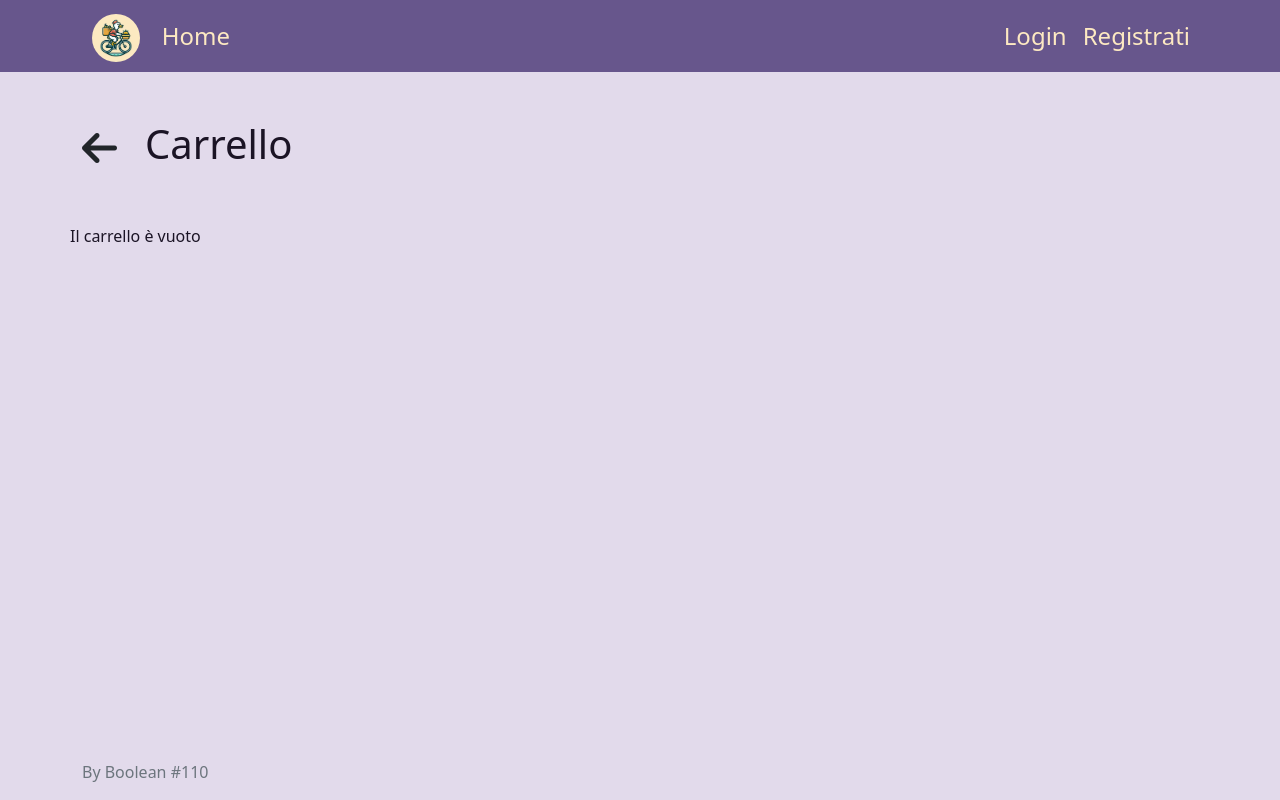
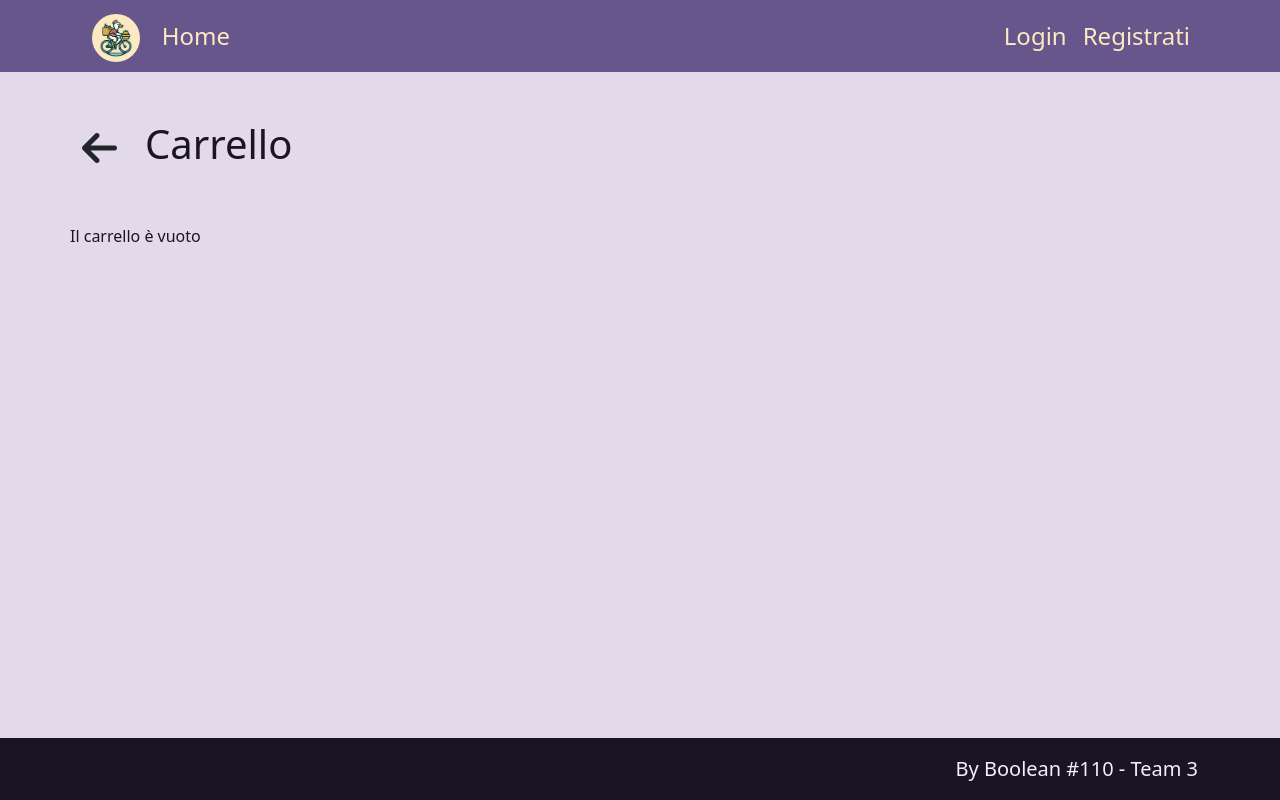
Before and after one commit to FedericoMorrillo/DeliverBoo-Front-end, a Vue app: page /cart in a window 1280 px wide. Built offline with nearby package versions, Linux system fonts and the light colour scheme.

Commit message:
fix: layout

```diff
--- a/src/components/FooterArea.vue
+++ b/src/components/FooterArea.vue
@@ -1,7 +1,9 @@
 <!--JS-->
 
 <script>
-export default {}
+export default {
+    name: 'Footer',
+}
 </script>
 
 <!--/JS-->
@@ -11,8 +13,8 @@ export default {}
 <template>
     <!--footer-->
     <footer class="mt-auto">
-        <div class="container py-3">
-            <div class="text-secondary">By Boolean #110</div>
+        <div class="container py-3 text-end">
+            <div class="fw-light fs-5">By Boolean #110 - Team 3</div>
         </div>
     </footer>
     <!--footer-->
@@ -22,5 +24,12 @@ export default {}
 
 <!--CSS-->
 
-<style scoped lang="scss"></style>
+<style scoped lang="scss">
+@use '../assets/scss/variables.scss' as *;
+
+footer {
+    background-color: $color8;
+    color: $color2;
+}
+</style>
 <!--/CSS-->
--- a/src/components/TypeArea.vue
+++ b/src/components/TypeArea.vue
@@ -79,7 +79,7 @@ export default {
 <!--HTML-->
 
 <template>
-    <div id="type-area" class="container">
+    <div id="type-area" class="container pb-5">
         <h2 class="text-center my-5 display-4 ms_text">
             Scegli cosa vuoi e noi te lo portiamo!
         </h2>
--- a/src/pages/Cart.vue
+++ b/src/pages/Cart.vue
@@ -144,7 +144,7 @@ export default {
 </script>
 
 <template>
-    <div class="cart p-0 container">
+    <div class="cart p-0 pb-5 container">
         <!-- Intestazione -->
         <div class="d-flex align-items-center my-4 py-3">
             <!-- Indietro -->
--- a/src/pages/RestaurantArea.vue
+++ b/src/pages/RestaurantArea.vue
@@ -86,7 +86,7 @@ export default {
 <!--HTML-->
 
 <template>
-    <section>
+    <section class="pb-5">
         <div class="container">
             <!-- Intestazione -->
             <div class="d-flex align-items-center my-4 py-3">
@@ -180,7 +180,7 @@ export default {
 
             <!-- Menu -->
             <div class="row g-3 my-3">
-                <div class="col col-6" v-for="item in restaurant.dishes">
+                <div class="col col-12 col-lg-6" v-for="item in restaurant.dishes">
                     <div class="card rounded-4 mb-3 overflow-hidden dish_card">
                         <div class="row g-0">
                             <div class="col-md-4" v-if="item.image">
@@ -189,11 +189,11 @@ export default {
                             <div class="col">
                                 <div class="card-body">
                                     <div class="row">
-                                        <div class="col col-9">
+                                        <div class="col col-8">
                                             <h4 class="fs-1">{{ item.name }}</h4>
                                         </div>
-                                        <div class="col col-3 text-end fs-3"><strong>{{ item.price }} €</strong></div>
-                                        <p class="col col-9 fw-light dish_description" v-if="item.description">
+                                        <div class="col col-4 text-end fs-3"><strong>{{ item.price }} €</strong></div>
+                                        <p class="col col-8 fw-light dish_description" v-if="item.description">
                                             {{ item.description }}
                                         </p>
                                     </div>
```
